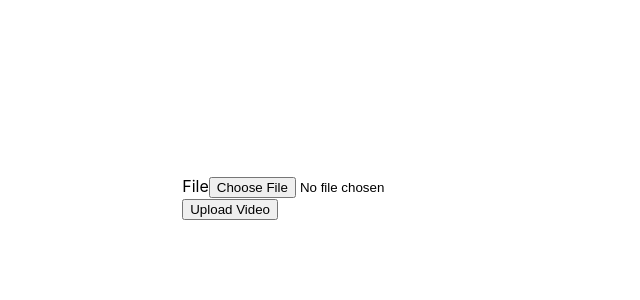
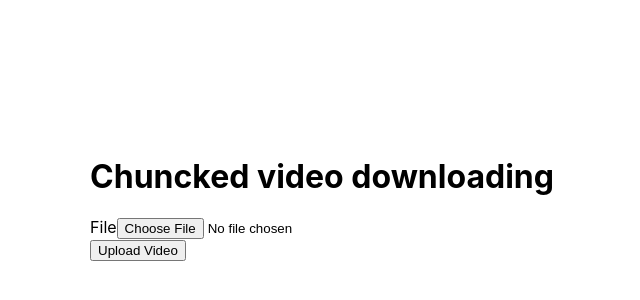
Before and after one commit to mamonovv/video-app, a Next.js app: page / in a window 1280 px wide. Shown: the part 202-502 px from the top of the page, without its empty margins (318-958 px from the left). Built offline with nearby package versions, Linux system fonts and the light colour scheme.

Commit message:
test vercel

```diff
--- a/components/VideoUpload.tsx
+++ b/components/VideoUpload.tsx
@@ -45,6 +45,7 @@ const VideoUpload = () => {
 
     return (
         <div>
+            <h1>Chuncked video downloading</h1>
             {error && <p>{error}</p>}
             {submitting && <p>{progress}</p>}
             <form action={"POST"}>
```
